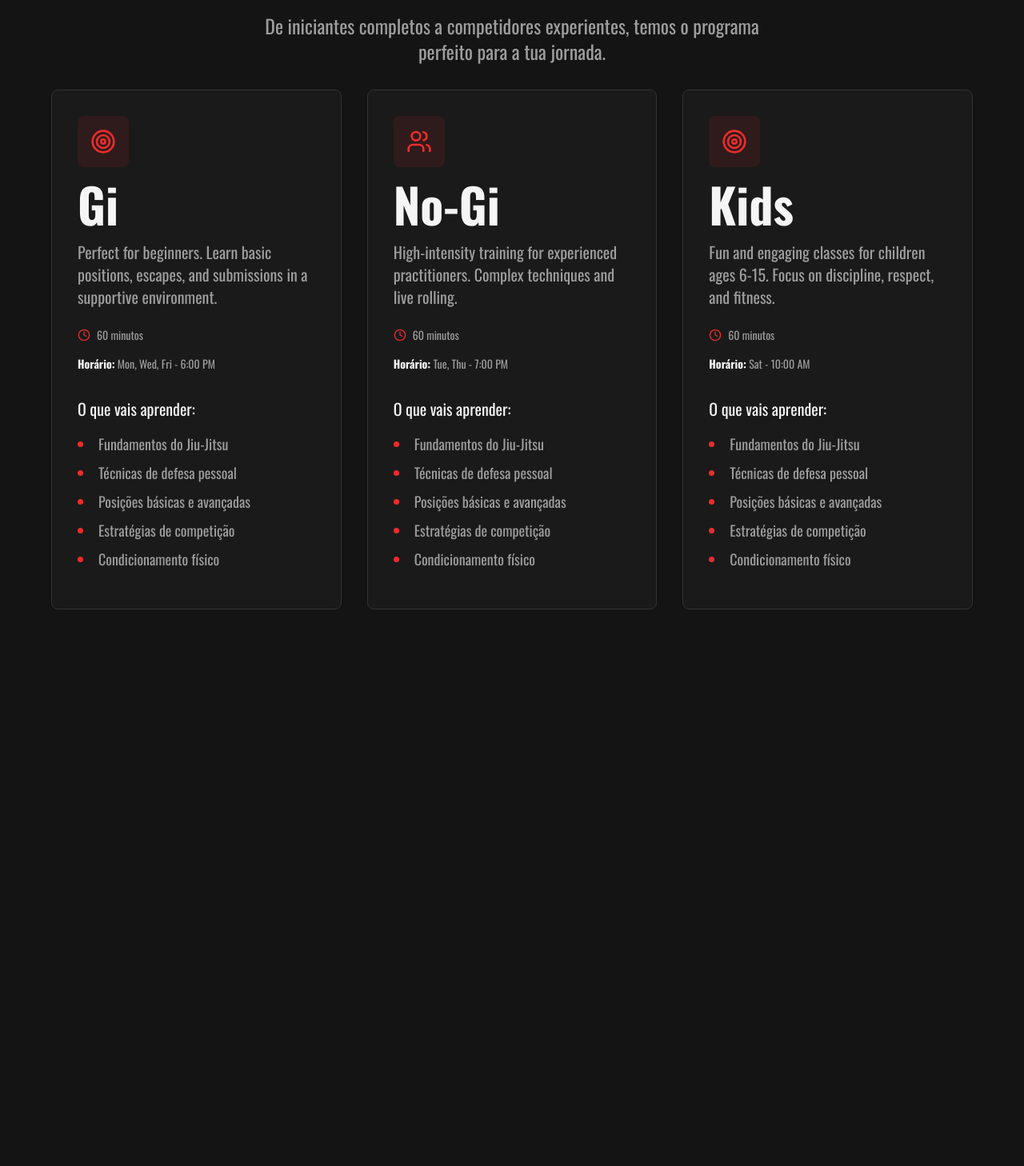
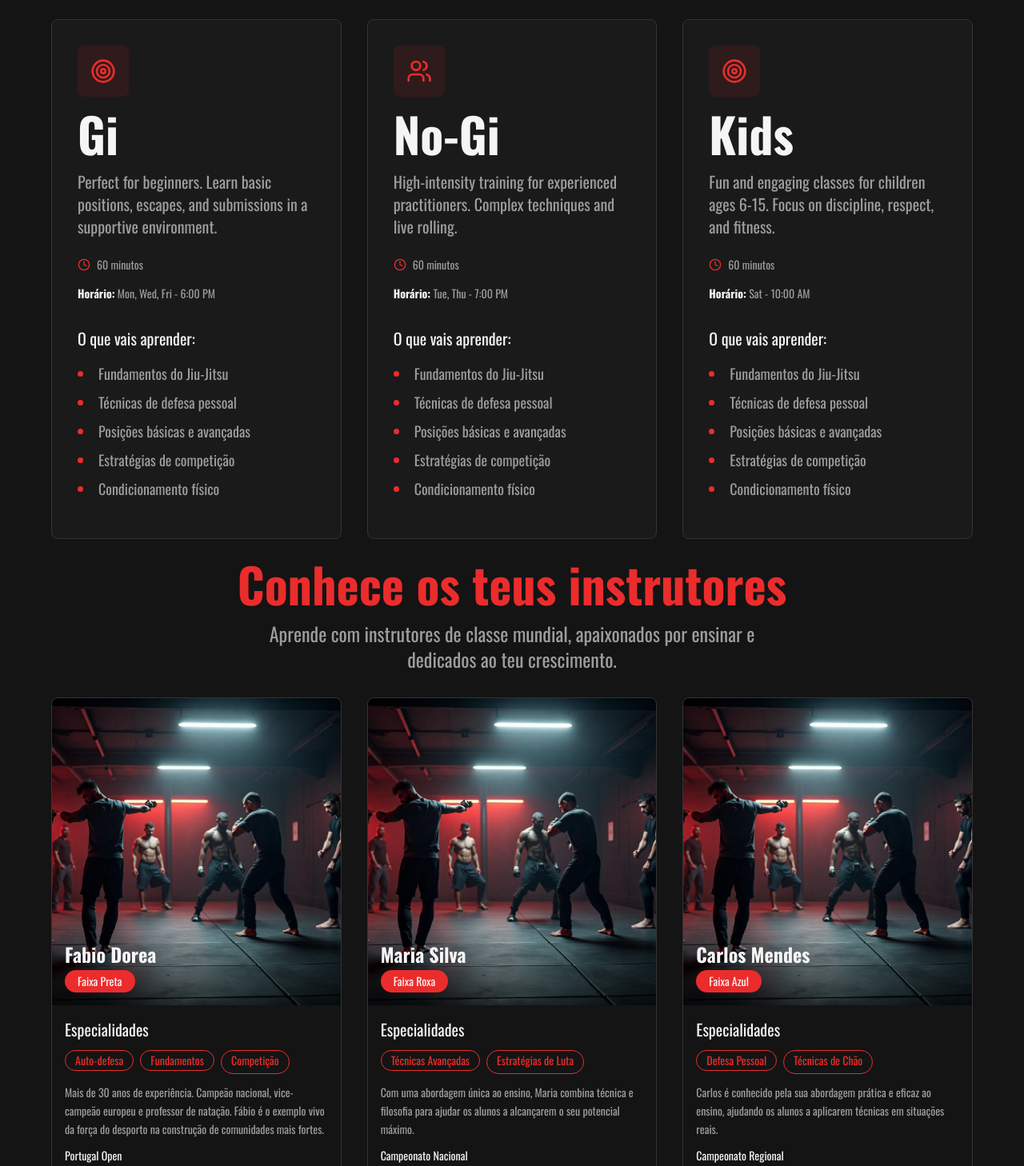
Before and after one commit to lucas-botelho/fightclub-react, a React (Vite) app: page / in a window 1280 px wide. Shown: the part 932-2390 px from the top of the page at 80% size. Before the commit the page ends 1766 px from the top, so only its background shows below. Built offline with nearby package versions, Linux system fonts and the light colour scheme.

Commit message:
meet your instructors section

```diff
--- a/src/App.tsx
+++ b/src/App.tsx
@@ -3,6 +3,9 @@ import Hero from "./components/content/heroes/landingHero";
 import ClassesCard from "./components/content/cards/classesCard";
 import Header from "./components/layout/header";
 import { LandingSection } from "./components/layout/landingSection";
+import MainTitle from "./components/content/text/mainTitle";
+import SubTitle from "./components/content/text/subTitle";
+import InstructorCard from "./components/content/cards/instructorCard";
 
 export default function App() {
   return (
@@ -11,10 +14,8 @@ export default function App() {
       <main >
         <Hero />
         <LandingSection>
-          <h2 className="font-semibold text-center text-6xl mb-4 text-dark-tile-secondary">Aulas</h2>
-          <p className="text-xl md:text-2xl text-dark-text-primary mb-8 max-w-2xl mx-auto text-center">
-            De iniciantes completos a competidores experientes, temos o programa perfeito para a tua jornada.
-          </p>
+          <MainTitle text="Aulas" />
+          <SubTitle text="Descobre as nossas aulas de projetadas para todos os níveis e idades." />
           <div className="mx-16 grid grid-cols-1 md:grid-cols-3 gap-8 text-xl ">
             <ClassesCard
               title={"Gi"}
@@ -68,6 +69,34 @@ export default function App() {
                 "Condicionamento físico",]}
             />
           </div>
+        </LandingSection>
+        <LandingSection>
+          <MainTitle text="Conhece os teus instrutores" />
+          <SubTitle text="Aprende com instrutores de classe mundial, apaixonados por ensinar e dedicados ao teu crescimento." />
+          <div className="mx-16 grid grid-cols-1 md:grid-cols-3 gap-8 text-xl">
+            <InstructorCard
+              name="Fabio Dorea"
+              belt="Faixa Preta"
+              specialties={["Auto-defesa", "Fundamentos", "Competição"]}
+              description="Mais de 30 anos de experiência. Campeão nacional, vice-campeão europeu e professor de natação. Fábio é o exemplo vivo da força do desporto na construção de comunidades mais fortes."
+              titles={["Portugal Open"]}
+            />
+            <InstructorCard
+              name="Maria Silva"
+              belt="Faixa Roxa"
+              specialties={["Técnicas Avançadas", "Estratégias de Luta"]}
+              description="Com uma abordagem única ao ensino, Maria combina técnica e filosofia para ajudar os alunos a alcançarem o seu potencial máximo."
+              titles={["Campeonato Nacional"]}
+            />
+            <InstructorCard
+              name="Carlos Mendes"
+              belt="Faixa Azul"
+              specialties={["Defesa Pessoal", "Técnicas de Chão"]}
+              description="Carlos é conhecido pela sua abordagem prática e eficaz ao ensino, ajudando os alunos a aplicarem técnicas em situações reais."
+              titles={["Campeonato Regional"]}
+            />
+
+          </div>
 
         </LandingSection>
       </main >
--- a/src/components/content/cards/classesCard.tsx
+++ b/src/components/content/cards/classesCard.tsx
@@ -13,9 +13,9 @@ const ClassesCard: React.FC<SvgTextCardProps> = (props) => {
     const { title, description, duration, schedule, svg } = props;
     return (
 
-        <div className="p-8 rounded-lg bg-dark-tile-primary border border-solid border-[#333333] shadow-sm hover-lift group relative flex flex-col h-full">
-            <div className="inline-flex items-center justify-center w-16 h-16 bg-dark-tile-secondary/10 rounded-lg mb-4 group-hover:bg-dark-tile-secondary/20 transition-colors duration-300">
-                <svg xmlns="http://www.w3.org/2000/svg" width="24" height="24" viewBox="0 0 24 24" fill="none" stroke="currentColor" stroke-width="2" stroke-linecap="round" stroke-linejoin="round" className="lucide lucide-target w-8 h-8 text-dark-tile-secondary">
+        <div className="p-8 rounded-lg bg-dark-background-secondary border border-solid border-[#333333] hover-lift  relative flex flex-col h-full">
+            <div className="inline-flex items-center justify-center w-16 h-16 bg-dark-title-secondary/10 rounded-lg mb-4 group-hover:bg-dark-title-secondary/20 transition-colors duration-300">
+                <svg xmlns="http://www.w3.org/2000/svg" width="24" height="24" viewBox="0 0 24 24" fill="none" stroke="currentColor" stroke-width="2" stroke-linecap="round" stroke-linejoin="round" className="lucide lucide-target w-8 h-8 text-dark-title-secondary">
                     {svg}
                 </svg>
             </div>
@@ -23,7 +23,7 @@ const ClassesCard: React.FC<SvgTextCardProps> = (props) => {
             <p className="text-dark-text-primary pb-6">{description}</p>
             <div className="mt-auto space-y-4 mb-4">
                 <div className="flex items-center text-sm">
-                    <svg xmlns="http://www.w3.org/2000/svg" width="24" height="24" viewBox="0 0 24 24" fill="none" stroke="currentColor" strokeWidth="2" strokeLinecap="round" strokeLinejoin="round" className="lucide lucide-clock w-4 h-4 mr-2 text-dark-tile-secondary"><circle cx="12" cy="12" r="10"></circle><polyline points="12 6 12 12 16 14"></polyline></svg>
+                    <svg xmlns="http://www.w3.org/2000/svg" width="24" height="24" viewBox="0 0 24 24" fill="none" stroke="currentColor" strokeWidth="2" strokeLinecap="round" strokeLinejoin="round" className="lucide lucide-clock w-4 h-4 mr-2 text-dark-title-secondary"><circle cx="12" cy="12" r="10"></circle><polyline points="12 6 12 12 16 14"></polyline></svg>
                     {duration}
                 </div>
                 <div className="text-sm">
@@ -32,7 +32,7 @@ const ClassesCard: React.FC<SvgTextCardProps> = (props) => {
             </div>
             <div className="space-y-4 mb-4 mt-4">
                 <p className='text-dark-title-primary '>O que vais aprender: </p>
-                <ul className="list-disc list-inside text-dark-text-primary space-y-2 marker:text-dark-tile-secondary text-lg">
+                <ul className="list-disc list-inside text-dark-text-primary space-y-2 marker:text-dark-title-secondary text-lg">
                     {props.whatYouWillLearn.map((text, idx) => (
                         <li key={idx}>{text}</li>
                     ))}
--- /dev/null
+++ b/src/components/content/cards/instructorCard.tsx
@@ -0,0 +1,42 @@
+import React from "react";
+
+type CardProps = {
+    name: string;
+    belt: string;
+    specialties: string[];
+    description: string;
+    titles: string[];
+}
+
+const InstructorCard: React.FC<CardProps> = (props) => {
+    return (
+        <div className="border border-solid border-[#333333] rounded-lg hover-lift">
+            <div className="relative w-full overflow-hidden rounded-t-lg md:h-96">
+                <img
+                    src="hero-bg.jpg"
+                    alt="Instructor"
+                    className="absolute inset-0 w-full h-full object-cover object-top block"
+                />
+                <div className="absolute bottom-0 p-4 w-full flex flex-col space-y-1 bg-gradient-to-t from-black/70 to-transparent">
+                    <h3 className="text-dark-title-primary text-2xl font-bold mb-1">{props.name}</h3>
+                    <div className="rounded-full py-1 px-4 bg-dark-title-secondary text-dark-title-primary text-sm w-max hover:bg-black">
+                        {props.belt}
+                    </div>
+                </div>
+            </div>
+
+            <div className="w-full p-4 flex flex-col space-y-3">
+                <p className="text-dark-title-primary">Especialidades</p>
+                <div className=" inline-flex flex-wrap space-x-2 space-y-1 ">
+                    {props.specialties.map((s, i) => <div className="text-dark-title-secondary border rounded-full w-max px-3 py-0.5 text-sm " key={i}>{s}</div>)}
+                </div>
+                <p className="text-dark-text-primary text-sm leading-relaxed">{props.description}</p>
+                <div className="text-dark-title-primary text-sm">{props.titles.join(", ")}</div>
+            </div>
+        </div>
+    );
+};
+
+
+
+export default InstructorCard;
--- /dev/null
+++ b/src/components/content/text/mainTitle.tsx
@@ -0,0 +1,11 @@
+type MainTitleProps = {
+    text: string;
+};
+
+export default function MainTitle({ text }: MainTitleProps) {
+    return (
+        <h2 className="font-semibold text-center text-6xl mb-4 text-dark-title-secondary">
+            {text}
+        </h2>
+    );
+}
--- /dev/null
+++ b/src/components/content/text/subTitle.tsx
@@ -0,0 +1,11 @@
+type SubTitleProps = {
+    text: string;
+};
+
+export default function SubTitle({ text }: SubTitleProps) {
+    return (
+        <p className="text-xl md:text-2xl text-dark-text-primary mb-8 max-w-2xl mx-auto text-center">
+            {text}
+        </p>
+    );
+}
--- a/src/components/layout/header.tsx
+++ b/src/components/layout/header.tsx
@@ -1,6 +1,6 @@
 export default function Header() {
     return <>
-        <header className="fixed top-0 left-0 w-full z-50 p-4 flex flex-row justify-between items-center bg-dark-background/50 backdrop-blur-sm border-b">
+        <header className="fixed top-0 left-0 w-full z-50 p-4 flex flex-row justify-between items-center bg-dark-background-primary/50 backdrop-blur-sm border-b">
             <div className="flex flex-row items-center gap-4">
                 <img src="/logo.jpg" alt="Fight Club BJJ Logo" className="h-10 w-auto " />
                 <div className="text-dark-title-primary font-bold text-xl">FIGHT CLUB BJJ</div>
--- a/src/components/layout/landingSection.tsx
+++ b/src/components/layout/landingSection.tsx
@@ -4,7 +4,7 @@ interface LandingSectionProps {
 
 export const LandingSection: React.FC<LandingSectionProps> = ({ children }) => {
     return (
-        <section className="min-h-screen flex my-18 overflow-hidden flex-col">
+        <section className="min-h-screen flex mt-4 overflow-hidden flex-col ">
             {children}
         </section>
     );
--- a/src/index.css
+++ b/src/index.css
@@ -2,11 +2,11 @@
 @import "tailwindcss";
 
 @theme {
-  --color-dark-background: #141414;
+  --color-dark-background-primary: #141414;
   --color-dark-title-primary: #f5f5f5;
   --color-dark-text-primary: #9d9d9d;
-  --color-dark-tile-secondary: #eb2c2c;
-  --color-dark-tile-primary: #1a1a1a;
+  --color-dark-title-secondary: #eb2c2c;
+  --color-dark-background-secondary: #1a1a1a;
 }
 
 @layer base {
@@ -15,7 +15,7 @@
   }
 
   body {
-    @apply bg-dark-background overflow-x-hidden;
+    @apply bg-dark-background-primary overflow-x-hidden;
   }
 
   html {
@@ -25,12 +25,12 @@
 
 /* Custom root layout class for your app */
 .root {
-  @apply min-h-screen flex flex-col bg-dark-background text-dark-text-primary;
+  @apply min-h-screen flex flex-col bg-dark-background-primary text-dark-text-primary;
 }
 
 .btn-header {
   @apply justify-center whitespace-nowrap rounded-md text-lg font-medium transition-colors
-            bg-dark-tile-secondary text-dark-title-primary hover:bg-dark-tile-secondary/90
+            bg-dark-title-secondary text-dark-title-primary hover:bg-dark-title-secondary/90
             h-10 w-15
             flex items-center;
 }
@@ -43,14 +43,19 @@ nav div {
 }
 
 .btn-hero {
-  @apply bg-dark-tile-secondary text-white text-lg px-10 py-6 rounded-lg font-semibold transition;
+  @apply bg-dark-title-secondary text-white text-lg px-10 py-6 rounded-lg font-semibold transition;
   border: 1px solid transparent;
 }
 .btn-hero:hover {
-  @apply bg-transparent text-dark-tile-secondary border-dark-tile-secondary;
-  border: 1px solid var(--color-dark-tile-secondary);
+  @apply bg-transparent text-dark-title-secondary border-dark-title-secondary;
+  border: 1px solid var(--color-dark-title-secondary);
 }
 
 .hover-lift {
-  @apply transition-all duration-300 hover:-translate-y-2 hover:shadow-xl;
+  @apply transition-all duration-300 hover:-translate-y-2 hover:shadow-lg hover:shadow-dark-title-secondary;
 }
+
+.text-border-dark {
+  text-shadow: -1px -1px 0 #141414, 1px -1px 0 #141414, -1px 1px 0 #141414,
+    1px 1px 0 #141414;
+}
```
Also changed, not shown: src/components/content/heroes/landingHero.tsx (+6 -6 lines), public/instructor.jpg (added).
